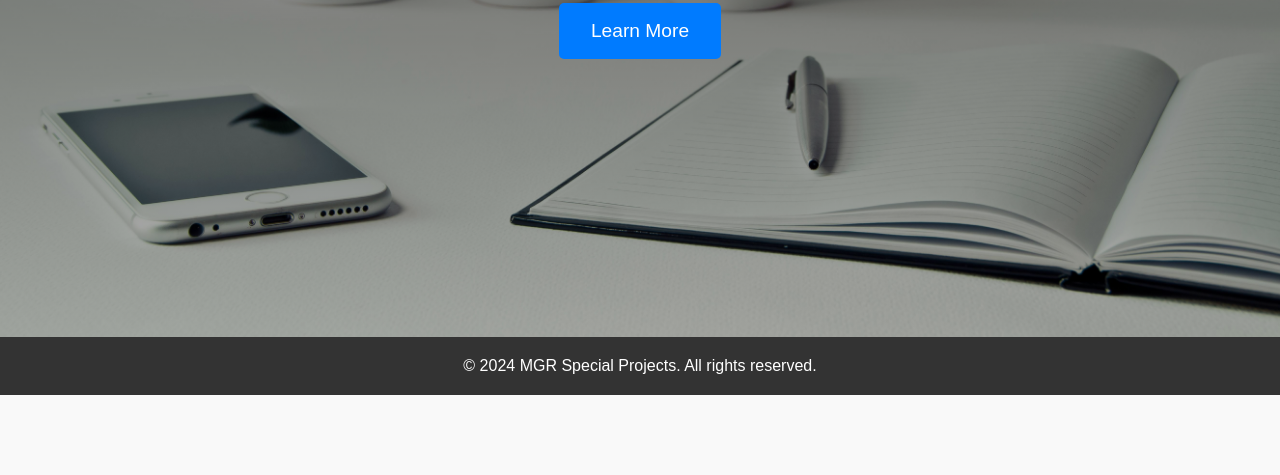
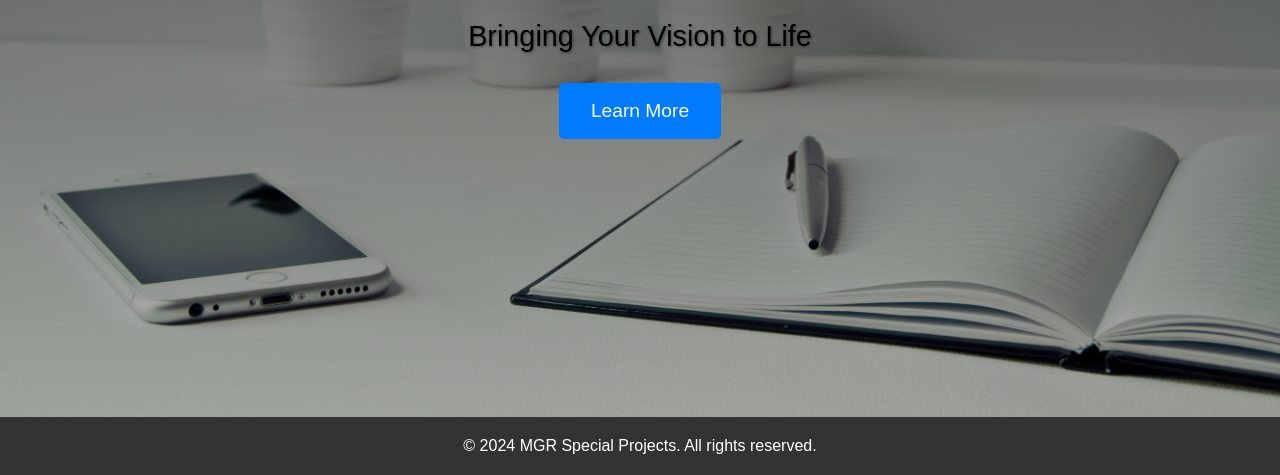
Before and after one commit to Jrusso7/MGRSpecialProjects, a plain HTML site: page index.html in a window 1280 px wide. Shown: the part 463-938 px from the top of the page. Before the commit the page ends 858 px from the top, so only its background shows below. Drawn offline with Linux system fonts and the light colour scheme.

Commit message:
Update styles.css

```diff
--- a/styles.css
+++ b/styles.css
@@ -7,6 +7,7 @@
 
 body {
     font-family: Arial, sans-serif;
+    padding-top: 80px; /* Matches the approximate height of the header */
     color: #333;
     background-color: #f9f9f9;
     line-height: 1.6;
```
